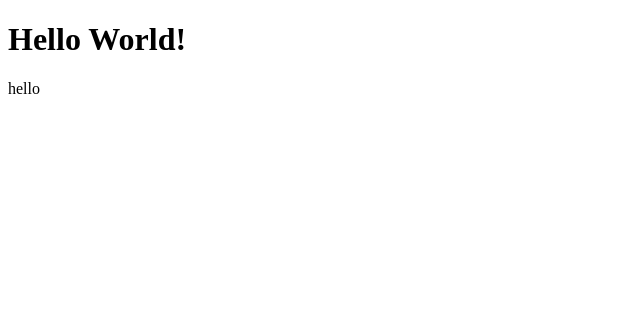
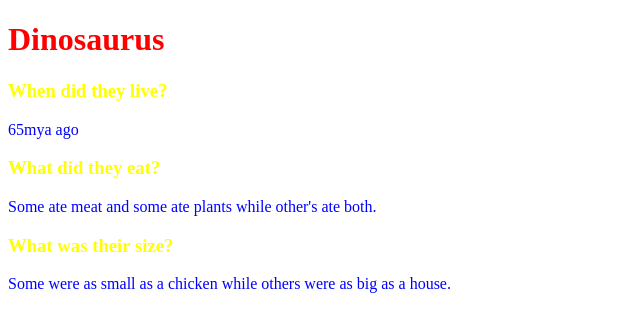
Before and after one commit to jpsmarted/prince, a plain HTML site: page index.html in a window 1280 px wide. Shown: the whole page, without its empty margins (0-640 px from the left). Drawn offline with Linux system fonts and the light colour scheme.

Commit message:
Add files via upload

```diff
--- a/index.html
+++ b/index.html
@@ -1,10 +1,26 @@
 <!DOCTYPE html>
 <html>
 <head>
-	<title>JPsmartEd</title>
+	<title>hello</title>
+	<style type="text/css">
+		h1{
+			color: red;
+		}
+		h3{
+			color: yellow;
+		}
+		p{
+			color: blue;
+		}
+	</style>
 </head>
 <body>
-<h1>Hello World!</h1>
-	<p>hello</p>
+<h1>Dinosaurus</h1>
+<h3>When did they live?</h3>
+<p>65mya ago</p>
+<h3>What did they eat?</h3>
+<p>Some ate meat and some ate plants while other's ate both.</p>
+<h3>What was their size?</h3>
+<p>Some were as small as a chicken while others were as big as a house.</p>
 </body>
 </html>
```
